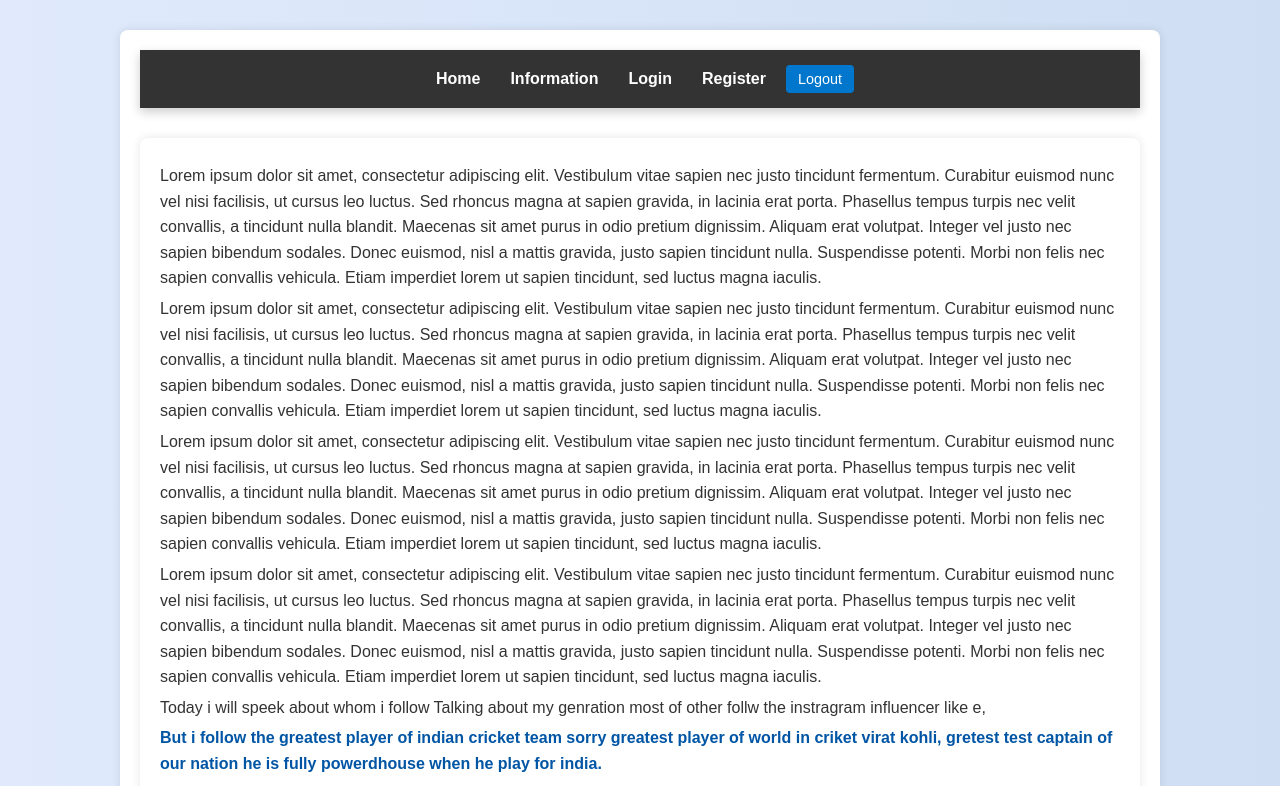
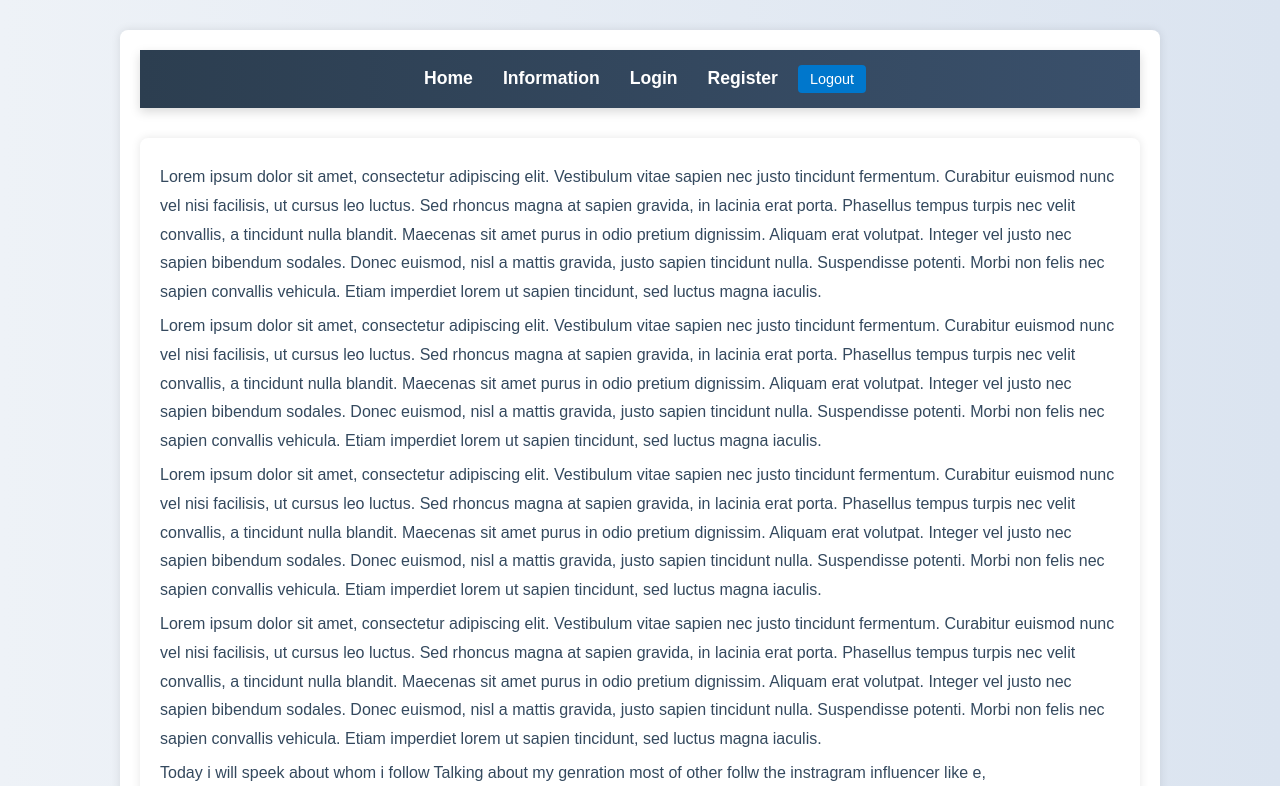
Before and after one commit to VanshSUTHAR/data-fetch, a React (Create React App) app: page /Inform in a window 1280 px wide. Shown: the top 786 px of the page. Built offline with nearby package versions, Linux system fonts and the light colour scheme.

Commit message:
Update Inform.css

```diff
--- a/src/frontend/Inform.css
+++ b/src/frontend/Inform.css
@@ -1,49 +1,58 @@
 body {
   font-family: 'Segoe UI', Tahoma, Geneva, Verdana, sans-serif;
-  background-color: #f5f7fa;
+  background: linear-gradient(to right, #eef2f7, #dbe4f0);
   margin: 0;
   padding: 0;
+  color: #2c3e50;
 }
-
 nav {
-  background-color: #333;
-  padding: 12px;
+  background: linear-gradient(to right, #2c3e50, #3a506b);
+  padding: 16px;
   text-align: center;
+  box-shadow: 0 4px 10px rgba(0, 0, 0, 0.15);
 }
 
 nav a {
-  color: #fff;
-  margin: 0 15px;
+  color: #ecf0f1;
+  margin: 0 20px;
   text-decoration: none;
-  font-weight: bold;
-  font-size: 1rem;
+  font-weight: 600;
+  font-size: 1.1rem;
+  transition: color 0.3s ease, transform 0.3s ease;
 }
 
 nav a:hover {
-  text-decoration: underline;
-  color: #ffd700;
+  color: #f39c12;
+  transform: scale(1.05);
+}
+div > div {
+  max-width: 960px;
+  margin: 50px auto;
+  padding: 32px;
+  background-color: #ffffff;
+  border-radius: 12px;
+  box-shadow: 0 6px 20px rgba(0, 0, 0, 0.08);
+  line-height: 1.8;
+  transition: transform 0.3s ease;
 }
 
-div > div {
-  max-width: 900px;
-  margin: 30px auto;
-  padding: 20px;
-  background-color: #ffffff;
-  border-radius: 8px;
-  box-shadow: 0 2px 8px rgba(0, 0, 0, 0.1);
-  line-height: 1.6;
+div > div:hover {
+  transform: translateY(-4px);
 }
-
 p {
-  margin-bottom: 20px;
-  font-size: 1rem;
-  color: #333;
+  margin-bottom: 22px;
+  font-size: 1.1rem;
+  color: #34495e;
+  transition: color 0.3s ease;
 }
-
 p:nth-of-type(6),
 p:nth-of-type(7),
 p:nth-of-type(10),
 p:nth-of-type(13) {
-  font-weight: bold;
-  color: #0055a5;
+  font-weight: 700;
+  color: #2980b9;
+  border-left: 4px solid #3498db;
+  padding-left: 12px;
+  background-color: #f0f6fc;
+  border-radius: 6px;
 }
```
